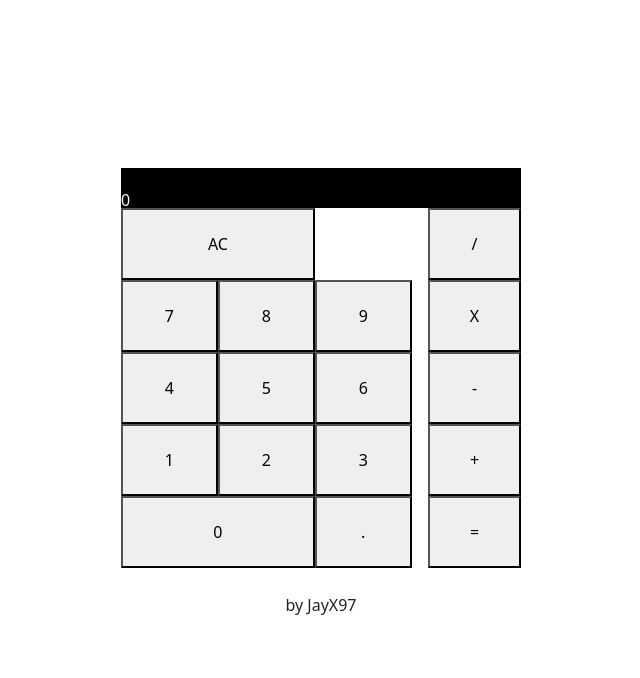
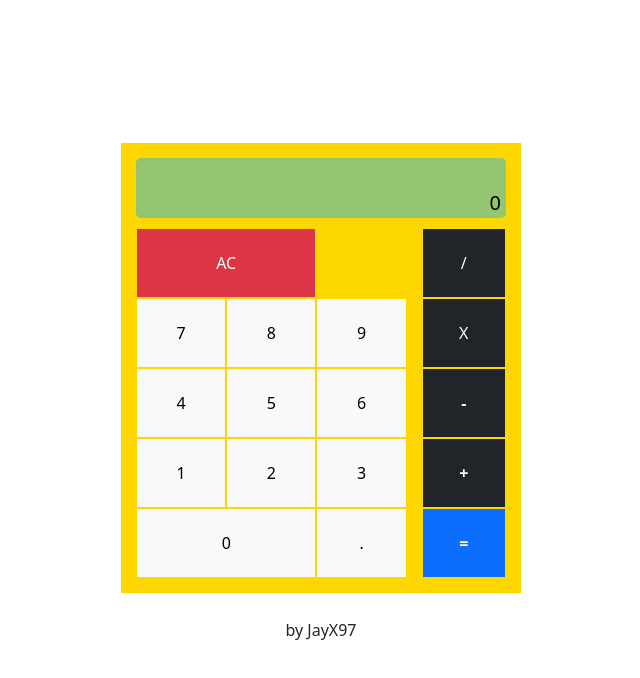
Before and after one commit to JayX97/calculator, a React (Create React App) app: page / in a window 1280 px wide. Shown: the top 678 px of the page, without its empty margins (319-959 px from the left). Built offline with nearby package versions, Linux system fonts and the light colour scheme.

Commit message:
Added colors to CSS styling of app

```diff
--- a/src/index.css
+++ b/src/index.css
@@ -22,25 +22,45 @@ code {
 
 #calculator {
   width: 400px;
-  height: 400px;
+  height: 450px;
+  background-color: #FFD700;
+  padding: 10px;
 }
 
 #expression-display {
-  color: white;
-  background-color: black;
-  height: 20px; /* CHANGE TO PADDING */
+  text-align: end;
+  line-height: 30px;
+  font-size: 20px;
+  color: black;
+  background-color: #93C572;
+  height: 30px; /* CHANGE TO PADDING */
+  margin: 5px 5px 0 5px;
+  border-radius: 5px 5px 0 0;
+  padding: 0 5px 0 5px;
 }
 
 #display {
-  color: white;
-  background-color: black;
-  height: 20px; /* CHANGE TO PADDING */
+  text-align: end;
+  line-height: 30px;
+  font-size: 20px;
+  color: black;
+  background-color: #93C572;
+  height: 30px; /* CHANGE TO PADDING */
+  margin: 0 5px 5px 5px;
+  border-radius: 0 0 5px 5px;
+  padding: 0 5px 0 5px;
 }
 
 #calculator-pad {
   display: flex;
   flex-direction: row;
   height: 360px;
+  padding: 5px;
+}
+
+#num-pad > button {
+  border: 1px solid #FFD700;
+  border-radius: 0;
 }
 
 #operator-pad {
@@ -50,6 +70,12 @@ code {
 
 #operator-pad > button {
   width: 85%;
+  border: 1px solid #FFD700;
+  border-radius: 0;
+}
+
+#operator-pad > .big {
+  font-weight: 650;
 }
 
 .footer {
--- a/src/numPad.json
+++ b/src/numPad.json
@@ -3,7 +3,7 @@
         {
             "label": "AC",
             "id": "clear",
-            "classes": "col-8"
+            "classes": "btn btn-danger col-8"
         },
         {
             "label": "",
@@ -13,57 +13,57 @@
         {
             "label": "7",
             "id": "seven",
-            "classes": "number col"
+            "classes": "btn btn-light number col"
         },
         {
             "label": "8",
             "id": "eight",
-            "classes": "number col"
+            "classes": "btn btn-light number col"
         },
         {
             "label": "9",
             "id": "nine",
-            "classes": "number col"
+            "classes": "btn btn-light number col"
         },
         {
             "label": "4",
             "id": "four",
-            "classes": "number col"
+            "classes": "btn btn-light number col"
         },
         {
             "label": "5",
             "id": "five",
-            "classes": "number col"
+            "classes": "btn btn-light number col"
         },
         {
             "label": "6",
             "id": "six",
-            "classes": "number col"
+            "classes": "btn btn-light number col"
         },
         {
             "label": "1",
             "id": "one",
-            "classes": "number col"
+            "classes": "btn btn-light number col"
         },
         {
             "label": "2",
             "id": "two",
-            "classes": "number col"
+            "classes": "btn btn-light number col"
         },
         {
             "label": "3",
             "id": "three",
-            "classes": "number col"
+            "classes": "btn btn-light number col"
         },
         {
             "label": "0",
             "id": "zero",
-            "classes": "number col-8"
+            "classes": "btn btn-light number col-8"
         },
         {
             "label": ".",
             "id": "decimal",
-            "classes": ""
+            "classes": "btn btn-light"
         }
     ]
 }
--- a/src/operatorPad.json
+++ b/src/operatorPad.json
@@ -3,27 +3,27 @@
         {
             "label": "/",
             "id": "divide",
-            "classes": "operator"
+            "classes": "btn btn-dark operator"
         },
         {
             "label": "X",
             "id": "multiply",
-            "classes": "operator"
+            "classes": "btn btn-dark operator"
         },
         {
             "label": "-",
             "id": "subtract",
-            "classes": "operator"
+            "classes": "btn btn-dark operator big"
         },
         {
             "label": "+",
             "id": "add",
-            "classes": "operator"
+            "classes": "btn btn-dark operator big"
         },
         {
             "label": "=",
             "id": "equals",
-            "classes": "operator"
+            "classes": "btn btn-primary operator big"
         }
     ]
 }
```
